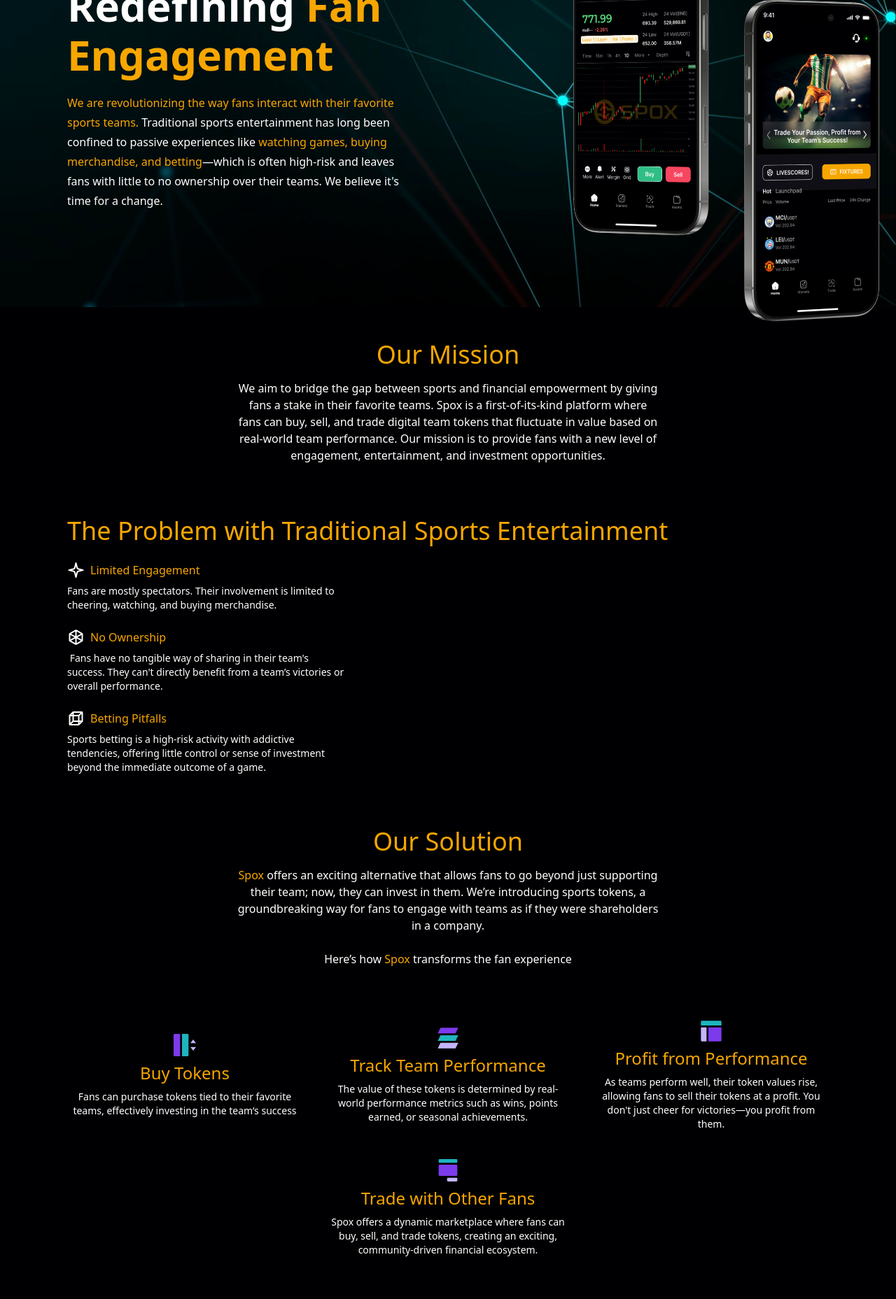
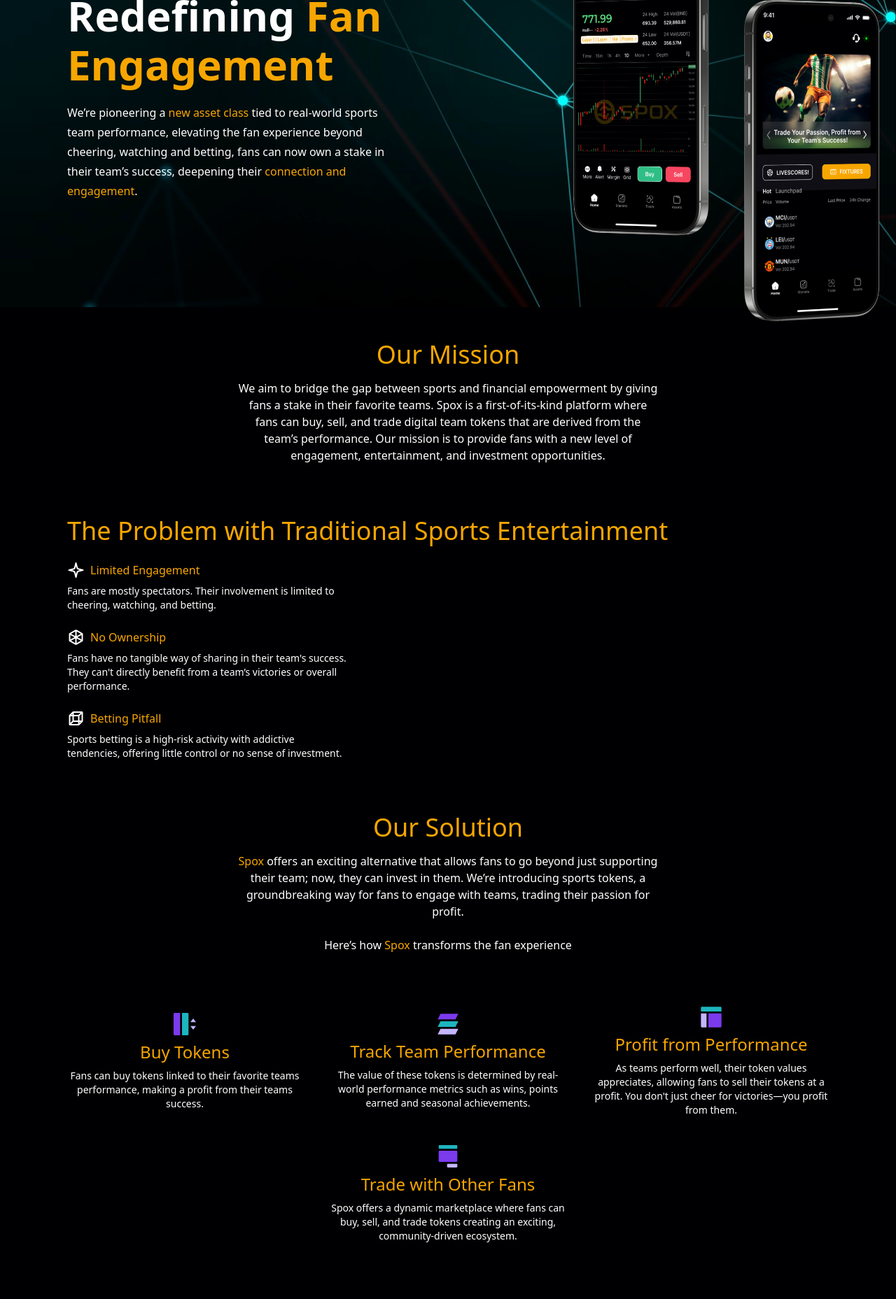
Before and after one commit to juventusjude/spors-landing-page, an Angular app: page /learn-more in a window 1280 px wide. Shown: the part 360-2217 px from the top of the page at 70% size. Built offline with nearby package versions, Linux system fonts and the light colour scheme.

Commit message:
updated contents

```diff
--- a/src/app/about/about.component.html
+++ b/src/app/about/about.component.html
@@ -15,16 +15,12 @@
       </h4>
 
       <p class="text-white mt-5 leading-7">
-        <span class="text-[--border-orange]"
-          >We are revolutionizing the way fans interact with their favorite
-          sports teams.</span
-        >
-        Traditional sports entertainment has long been confined to passive
-        experiences like
-        <span class="text-[--border-orange]"
-          >watching games, buying merchandise, and betting</span
-        >—which is often high-risk and leaves fans with little to no ownership
-        over their teams. We believe it's time for a change.
+        We’re pioneering a
+        <span class="text-[--border-orange]">new asset class</span> tied to
+        real-world sports team performance, elevating the fan experience beyond
+        cheering, watching and betting, fans can now own a stake in their team’s
+        success, deepening their
+        <span class="text-[--border-orange]">connection and engagement</span>.
       </p>
     </div>
     <div class="w-[100%] md:flex justify-end items-end h-full hidden -mb-32">
@@ -61,10 +57,9 @@
     >
       We aim to bridge the gap between sports and financial empowerment by
       giving fans a stake in their favorite teams. Spox is a first-of-its-kind
-      platform where fans can buy, sell, and trade digital team tokens that
-      fluctuate in value based on real-world team performance. Our mission is to
-      provide fans with a new level of engagement, entertainment, and investment
-      opportunities.
+      platform where fans can buy, sell, and trade digital team tokens that are
+      derived from the team’s performance. Our mission is to provide fans with a
+      new level of engagement, entertainment, and investment opportunities.
     </p>
   </div>
 
@@ -82,7 +77,7 @@
       </div>
       <p class="text-[--font] text-sm w-full md:w-[400px]">
         Fans are mostly spectators. Their involvement is limited to cheering,
-        watching, and buying merchandise.
+        watching, and betting.
       </p>
     </div>
 
@@ -94,8 +89,8 @@
         </p>
       </div>
       <p class="text-[--font] text-sm w-full md:w-[400px]">
-         Fans have no tangible way of sharing in their team's success. They
-        can't directly benefit from a team’s victories or overall performance.
+        Fans have no tangible way of sharing in their team's success. They can't
+        directly benefit from a team’s victories or overall performance.
       </p>
     </div>
 
@@ -103,13 +98,12 @@
       <div class="flex items-center gap-2">
         <img src="../../assets/svgs/cube-2-icon.svg" alt="" />
         <p class="font-medium text-[--border-orange] leading-[40px]">
-          Betting Pitfalls
+          Betting Pitfall
         </p>
       </div>
       <p class="text-[--font] text-sm w-full md:w-[400px]">
         Sports betting is a high-risk activity with addictive tendencies,
-        offering little control or sense of investment beyond the immediate
-        outcome of a game.
+        offering little control or no sense of investment.
       </p>
     </div>
   </div>
@@ -125,8 +119,7 @@
       <span class="text-[--border-orange]">Spox</span> offers an exciting
       alternative that allows fans to go beyond just supporting their team; now,
       they can invest in them. We’re introducing sports tokens, a groundbreaking
-      way for fans to engage with teams as if they were shareholders in a
-      company. <br />
+      way for fans to engage with teams, trading their passion for profit.<br />
       <br />Here’s how
       <span class="text-[--border-orange]">Spox</span> transforms the fan
       experience
@@ -144,8 +137,8 @@
         Buy Tokens
       </p>
       <p class="text-[--font] text-sm text-center">
-        Fans can purchase tokens tied to their favorite teams, effectively
-        investing in the team’s success
+        Fans can buy tokens linked to their favorite teams performance, making a
+        profit from their teams success.
       </p>
     </div>
     <div class="flex flex-col gap-2 items-center">
@@ -157,7 +150,7 @@
       </p>
       <p class="text-[--font] text-sm text-center">
         The value of these tokens is determined by real-world performance
-        metrics such as wins, points earned, or seasonal achievements.
+        metrics such as wins, points earned and seasonal achievements.
       </p>
     </div>
     <div class="flex flex-col gap-2 items-center">
@@ -168,9 +161,9 @@
         Profit from Performance
       </p>
       <p class="text-[--font] text-sm text-center">
-        As teams perform well, their token values rise, allowing fans to sell
-        their tokens at a profit. You don't just cheer for victories—you profit
-        from them.
+        As teams perform well, their token values appreciates, allowing fans to
+        sell their tokens at a profit. You don't just cheer for victories—you
+        profit from them.
       </p>
     </div>
     <div class="hidden md:block"></div>
@@ -183,7 +176,7 @@
       </p>
       <p class="text-[--font] text-sm text-center">
         Spox offers a dynamic marketplace where fans can buy, sell, and trade
-        tokens, creating an exciting, community-driven financial ecosystem.
+        tokens creating an exciting, community-driven ecosystem.
       </p>
     </div>
     <div class="hidden md:block"></div>
@@ -237,7 +230,7 @@
     class="px-5 md:px-10 lg:px-24 mt-5 md:mt-0 flex flex-col md:flex-row justify-between items-center gap-7"
   >
     <div class="md:w-[50%] space-y-4">
-      <h4 class="text-4xl md:text-5xl font-bold text-[--border-orange]">
+      <h4 class="text-4xl md:text-5xl font-bold text-[--border-orange] -mb-3">
         Join the Revolution
       </h4>
 
@@ -305,15 +298,10 @@
 
     <div class="flex flex-col items-start md:items-center gap-5 px-5">
       <p
-        class="text-[--font] text-xl md:text-2xl md:text-center md:w-[40vw] lg:w-[38vw] leading-relaxed md:leading-loose"
+        class="text-[--font-gold] text-xl md:text-2xl md:text-center md:w-[40vw] lg:w-[38vw] leading-relaxed md:leading-loose"
       >
-        The revolution of crypto and sports sports trading before your eyes
-      </p>
-      <p
-        class="text-[--font] text-base md:text-center md:w-[40vw] lg:w-[38vw] leading-relaxed md:leading-loose"
-      >
-        Download the Spox Mobile App to access the Crypto and Sports Trading
-        with the best services
+        Experience the Revolution of Crypto and Sports Trading Unfolding Before
+        your Eyes!
       </p>
     </div>
 
@@ -361,11 +349,13 @@
       >
         Learn more
       </p>
-      <p
-        class="text-sm md:text-base text-[--font] cursor-pointer hover:text-[--border-orange]"
-      >
-        Contact us
-      </p>
+      <a href="mailto:support@spox.trading" target="_blank">
+        <p
+          class="text-sm md:text-base text-[--font] cursor-pointer hover:text-[--border-orange]"
+        >
+          Email
+        </p>
+      </a>
     </div>
 
     <div class="flex items-center justify-center gap-5">
@@ -401,7 +391,7 @@
     </div>
 
     <p class="text-xs md:text-sm text-[--font] mt-5">
-      © 2024 <span class="text-[--font-gold]">Spox</span>, All rights reserved.
+      © 2025 <span class="text-[--font-gold]">Spox</span>, All rights reserved.
     </p>
   </div>
 </div>
--- a/src/app/new-landing-page/new-landing-page.component.html
+++ b/src/app/new-landing-page/new-landing-page.component.html
@@ -9,15 +9,16 @@
     class="px-3 py-9 md:py-24 mx-auto flex flex-col gap-5"
   >
     <h1 class="text-white font-bold text-5xl text-center leading-[3.5rem]">
-      The Ultimate Fusion of <br />
+      The Perfect Blend of <br />
       <span class="text-[--font-gold]">Sports</span> and
-      <span class="text-[--font-gold]">Trading</span>!
+      <span class="text-[--font-gold]">Trading!</span>
     </h1>
 
     <p class="text-white text-center text-lg w-full md:w-[50vw] mx-auto">
-      <span class="text-[--font-gold]">Spox</span> is a platform that tokenizes
-      sports team performance, allowing fans to buy, hold and sell assets that
-      appreciate in value based on real-time team performance and market demand.
+      <span class="text-[--font-gold]">Spox</span> is a platform that enables
+      fans to buy hold and sell digital assets linked to teams performances,
+      tracked in real-time and driven by market
+      <span class="text-[--font-gold]">demand</span>.
     </p>
 
     <div class="flex flex-col md:flex-row gap-5 max-[450px]:mt-16 mx-auto z-50">
@@ -115,8 +116,8 @@
 
         <p class="text-white font-semibold text-lg">Buy, Sell, Trade</p>
         <p class="text-white">
-          Select your favorite team tokens, monitor their performance, and trade
-          strategically to maximize profits.
+          Search for your favorite team tokens, monitor their performance, and
+          trade strategically to maximize profits.
         </p>
       </div>
       <div class="h-[20rem] bg-[#24211B] rounded-2xl p-7 space-y-5">
@@ -128,8 +129,8 @@
 
         <p class="text-white font-semibold text-lg">Earn Rewards</p>
         <p class="text-white">
-          Active traders qualify for exciting airdrops, bonuses, and exclusive
-          features.
+          Invite your friends to join us and start earning rewards as they trade
+          on our platform.
         </p>
       </div>
     </div>
@@ -242,15 +243,10 @@
 
     <div class="flex flex-col items-start md:items-center gap-5">
       <p
-        class="text-[--font] text-xl md:text-2xl md:text-center md:w-[40vw] lg:w-[38vw] leading-relaxed md:leading-loose"
+        class="text-[--font-gold] text-xl md:text-2xl md:text-center md:w-[40vw] lg:w-[38vw] leading-relaxed md:leading-loose"
       >
-        The revolution of crypto and sports sports trading before your eyes
-      </p>
-      <p
-        class="text-[--font] text-base md:text-center md:w-[40vw] lg:w-[38vw] leading-relaxed md:leading-loose"
-      >
-        Download the Spox Mobile App to access the Crypto and Sports Trading
-        with the best services
+        Experience the Revolution of Crypto and Sports Trading Unfolding Before
+        your Eyes!
       </p>
     </div>
 
@@ -301,12 +297,14 @@
       >
         Learn more
       </p>
-      <p
-        class="text-sm md:text-base text-[--font] cursor-pointer hover:text-[--border-orange]"
-        (click)="openSupport()"
-      >
-        Contact us
-      </p>
+
+      <a href="mailto:support@spox.trading" target="_blank">
+        <p
+          class="text-sm md:text-base text-[--font] cursor-pointer hover:text-[--border-orange]"
+        >
+          Email
+        </p>
+      </a>
     </div>
 
     <div class="flex items-center justify-center gap-5">
@@ -342,7 +340,7 @@
     </div>
 
     <p class="text-xs md:text-sm text-[--font] mt-5">
-      © 2024 <span class="text-[--font-gold]">Spox</span>, All rights reserved.
+      © 2025 <span class="text-[--font-gold]">Spox</span>, All rights reserved.
     </p>
   </div>
 </div>
```
